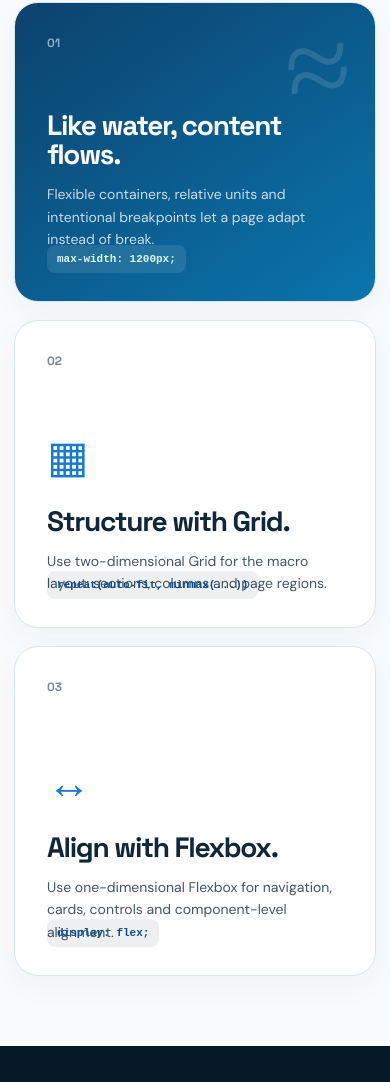
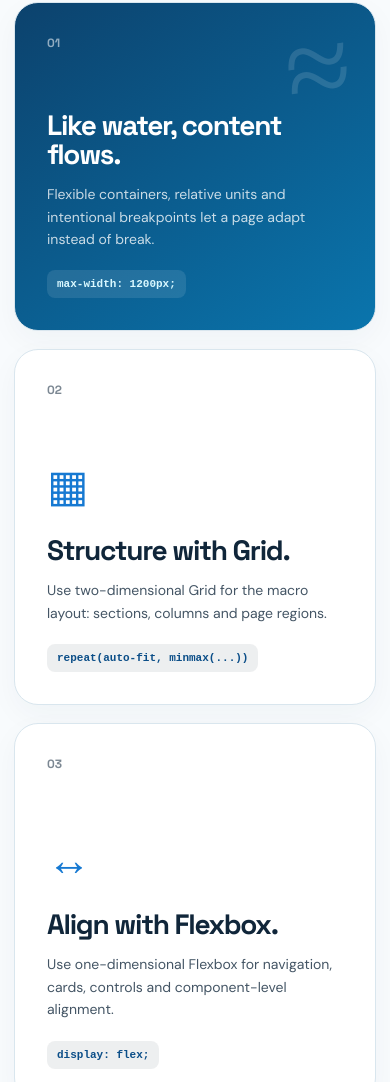
Before and after one commit to ZainabIntizar/DecodeLabs-Project-2, a plain HTML site: page index.html in a window 390 px wide. Shown: the part 1300-2382 px from the top of the page. Drawn offline with Linux system fonts and the light colour scheme.

Commit message:
Update style.css

```diff
--- a/style.css
+++ b/style.css
@@ -226,4 +226,15 @@ pre { margin: 22px 0 0; padding: 16px; overflow: auto; border-radius: 12px; back
   .section { padding: 70px 0; }
   .section-heading h2 { font-size: 40px; }
   .lab-panel { padding: 18px; }
+  @media (max-width: 700px) {
+  .feature-card .code-chip {
+    position: static;
+    display: inline-block;
+    width: fit-content;
+    max-width: 100%;
+    margin-top: 20px;
+    white-space: normal;
+    overflow-wrap: anywhere;
+  }
 }
+}
```
